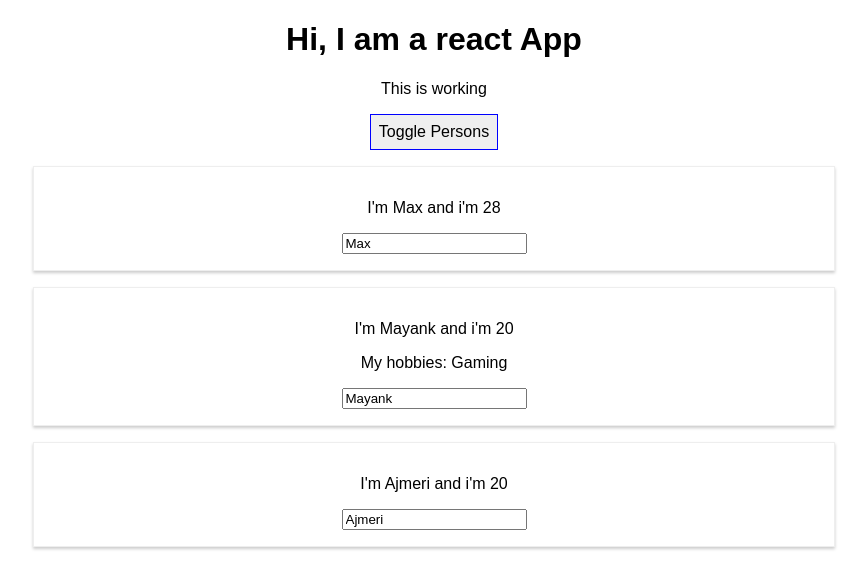
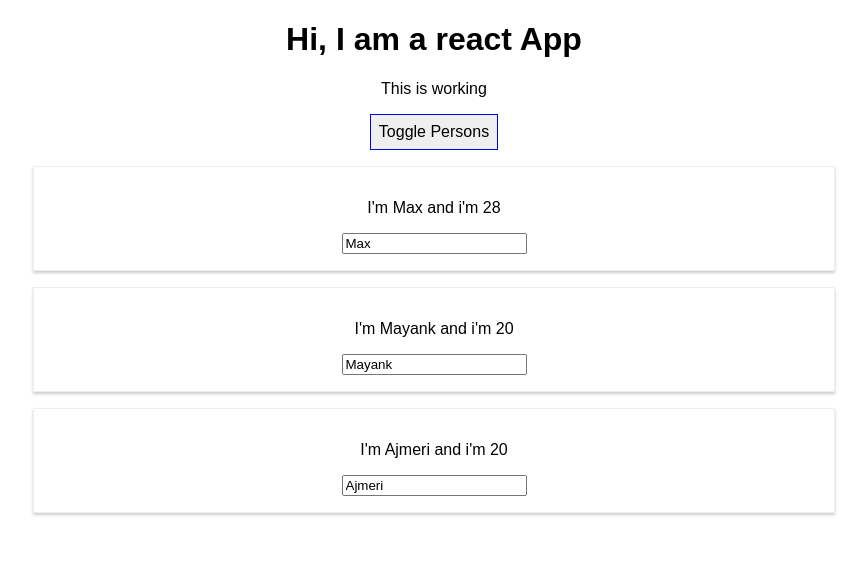
Before and after one commit to MayankAjmeri/React_Practice, a React (Create React App) app: page / in a window 1280 px wide. Both pictures are taken after a click on the button "Toggle Persons". Shown: the top 588 px of the page, without its empty margins (206-1073 px from the left). Built offline with nearby package versions, Linux system fonts and the light colour scheme.

Commit message:
Updated code and removed warnings

```diff
--- a/src/App.js
+++ b/src/App.js
@@ -17,14 +17,27 @@
     // console.log("Was Clicked");
     this.setState({
       persons: [
-        { name: newName, age: 28 },
-        { name: "Mayank", age: 20 },
-        { name: "Ajmeri", age: 20 },
+        { id: "1", name: newName, age: 28 },
+        { id: "2", name: "Mayank", age: 20 },
+        { id: "3", name: "Ajmeri", age: 20 },
       ],
     });
   };
 
-  nameChangeHandler = (event) => {
+  nameChangeHandler = (event, id) => {
+    const personIndex = this.state.persons.findIndex((p) => {
+      return p.id === id;
+    });
+
+    const person = { ...this.state.persons[personIndex] };
+
+    // const person = Object.assign({}, this.state.persons[personIndex])
+
+    person.name = event.target.value;
+
+    const persons = [...this.state.persons];
+    persons[personIndex] = person;
+
     this.setState({
       persons: [
         { name: "Max!!", age: 28 },
@@ -34,12 +47,38 @@
     });
   };
 
+  deletePersonHandler = (personIndex) => {
+    // const persons = this.state.persons.slice();
+    const persons = [...this.state.persons];
+    persons.splice(personIndex, 1);
+    this.setState({ persons: persons });
+  };
+
   togglePersonsHandler = () => {
     const doesShow = this.state.showPersons;
     this.setState({ showPersons: !doesShow });
   };
 
   render() {
+    let persons = null;
+    if (this.state.showPersons) {
+      persons = (
+        <div>
+          {this.state.persons.map((person, index) => {
+            return (
+              <Person
+                name={person.name}
+                age={person.age}
+                click={() => this.deletePersonHandler(index)}
+                key={person.id}
+                changed={(event) => this.nameChangeHandler(event, person.id)}
+              />
+            );
+          })}
+        </div>
+      );
+    }
+
     return (
       <div className="App">
         <h1>Hi, I am a react App</h1>
@@ -51,26 +90,7 @@
         >
           Toggle Persons
         </button>
-        {this.state.showPersons ? (
-          <div>
-            <Person
-              name={this.state.persons[0].name}
-              age={this.state.persons[0].age}
-            />
-            <Person
-              name={this.state.persons[1].name}
-              age={this.state.persons[1].age}
-              click={this.switchNameHandler.bind(this, "Max!")}
-            >
-              My hobbies: Gaming
-            </Person>
-            <Person
-              name={this.state.persons[2].name}
-              age={this.state.persons[2].age}
-              changed={this.nameChangeHandler}
-            ></Person>
-          </div>
-        ) : null}
+        {persons}
       </div>
     );
   }
```
